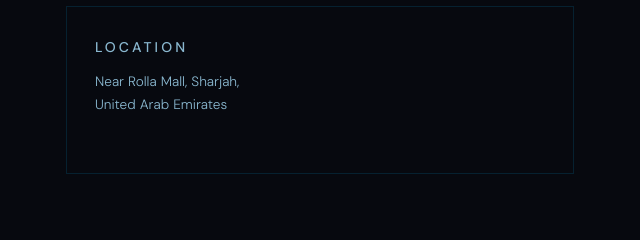
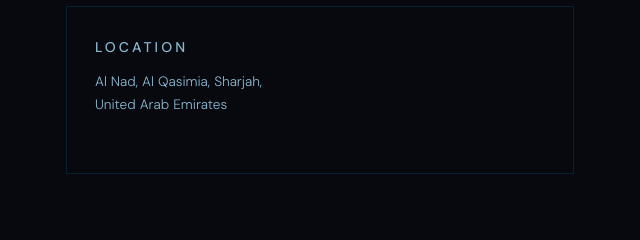
Before and after one commit to adcreationsyt/adcreationsyt.github.io, a plain HTML site: page contact.html in a window 1280 px wide. Shown: the part 1282-1522 px from the top of the page, 36-676 px from the left. Drawn offline with Linux system fonts and the light colour scheme.

Commit message:
Update contact.html

```diff
--- a/contact.html
+++ b/contact.html
@@ -104,7 +104,7 @@
 
       <div style="margin-top:36px; padding:28px; border:1px solid var(--border);">
         <p class="section-label" style="margin-bottom:10px;">Location</p>
-        <p style="font-size:0.85rem; color:var(--muted);">Near Rolla Mall, Sharjah,<br>United Arab Emirates</p>
+        <p style="font-size:0.85rem; color:var(--muted);">Al Nad, Al Qasimia, Sharjah,<br>United Arab Emirates</p>
       </div>
     </div>
 
```
